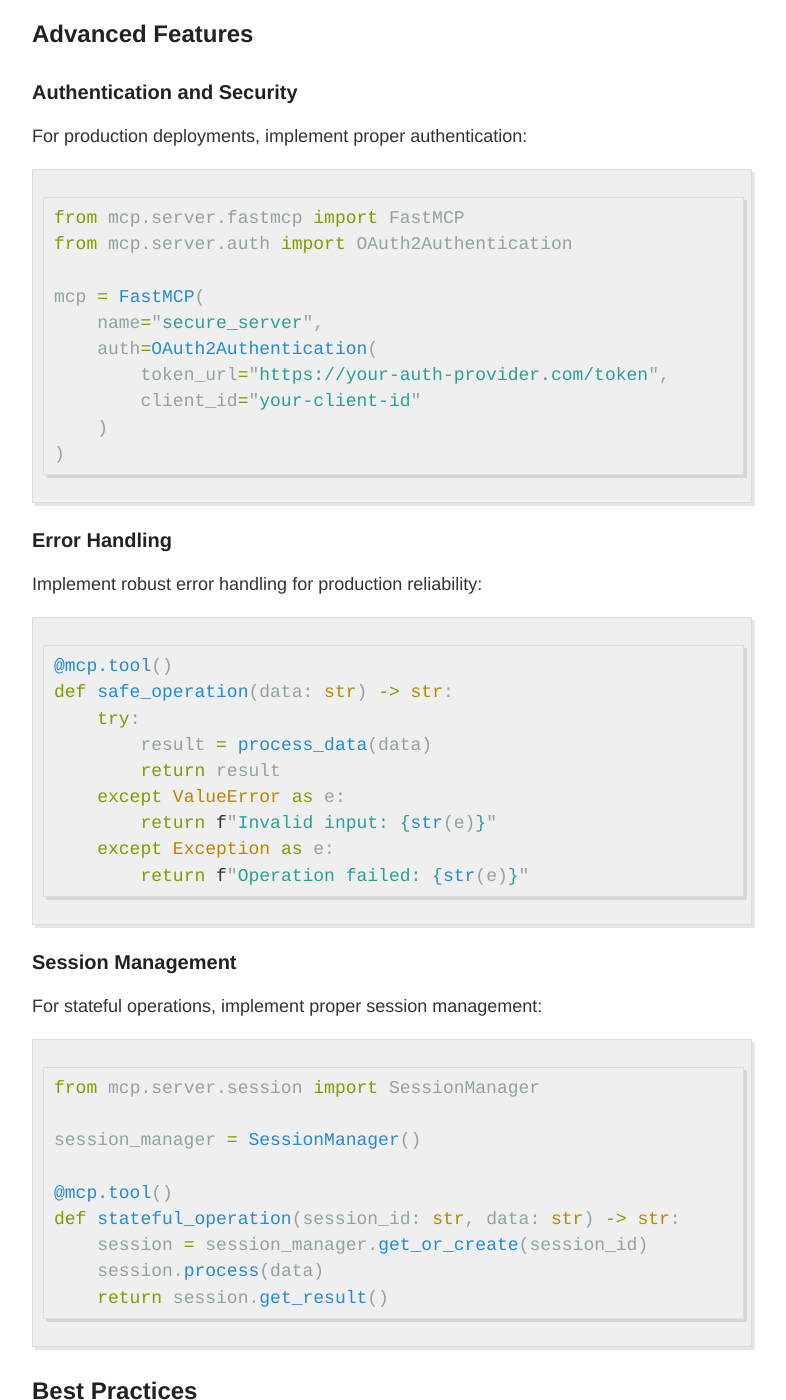
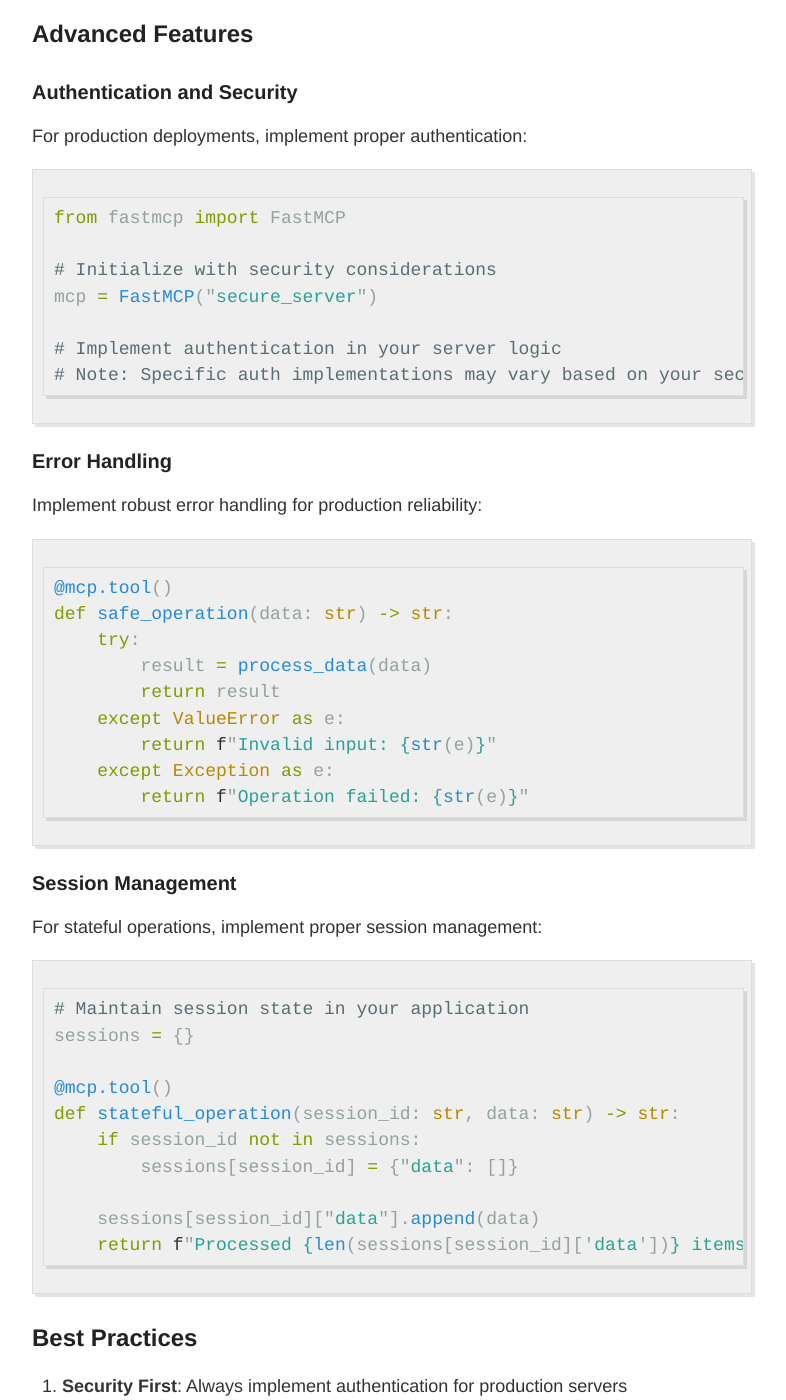
Before and after one commit to chrisl13/chrisl13.github.io, a Jekyll site: the page built from _posts/2025-12-17-How-To-Add-An-MCP-Server.md, in a window 1280 px wide and 1400 px high, scrolled down 3893 px. Shown: the whole window, without its empty margins (248-1034 px from the left). Built offline with Jekyll 4.4.1, drawn with Linux system fonts in a browser that asks for light colours; some of the changed text lies outside the part shown.

Commit message:
Fix FastMCP import statements and simplify code examples
Co-authored-by: chrisl13 <7046292+chrisl13@users.noreply.github.com>

````diff
--- a/_posts/2025-12-17-How-To-Add-An-MCP-Server.md
+++ b/_posts/2025-12-17-How-To-Add-An-MCP-Server.md
@@ -48,10 +48,10 @@ pip install fastmcp
 Here's a basic example of an MCP server in Python:
 
 ```python
-from mcp.server.fastmcp import FastMCP
+from fastmcp import FastMCP
 
 # Initialize the MCP server
-mcp = FastMCP(name="my_tool_server")
+mcp = FastMCP("my_tool_server")
 
 # Define a simple tool
 @mcp.tool()
@@ -139,16 +139,13 @@ Configure your AI application to connect to your MCP server. For Claude Desktop,
 For production deployments, implement proper authentication:
 
 ```python
-from mcp.server.fastmcp import FastMCP
-from mcp.server.auth import OAuth2Authentication
+from fastmcp import FastMCP
 
-mcp = FastMCP(
-    name="secure_server",
-    auth=OAuth2Authentication(
-        token_url="https://your-auth-provider.com/token",
-        client_id="your-client-id"
-    )
-)
+# Initialize with security considerations
+mcp = FastMCP("secure_server")
+
+# Implement authentication in your server logic
+# Note: Specific auth implementations may vary based on your security requirements
 ```
 
 ### Error Handling
@@ -172,15 +169,16 @@ def safe_operation(data: str) -> str:
 For stateful operations, implement proper session management:
 
 ```python
-from mcp.server.session import SessionManager
-
-session_manager = SessionManager()
+# Maintain session state in your application
+sessions = {}
 
 @mcp.tool()
 def stateful_operation(session_id: str, data: str) -> str:
-    session = session_manager.get_or_create(session_id)
-    session.process(data)
-    return session.get_result()
+    if session_id not in sessions:
+        sessions[session_id] = {"data": []}
+
+    sessions[session_id]["data"].append(data)
+    return f"Processed {len(sessions[session_id]['data'])} items in session"
 ```
 
 ## Best Practices
````
